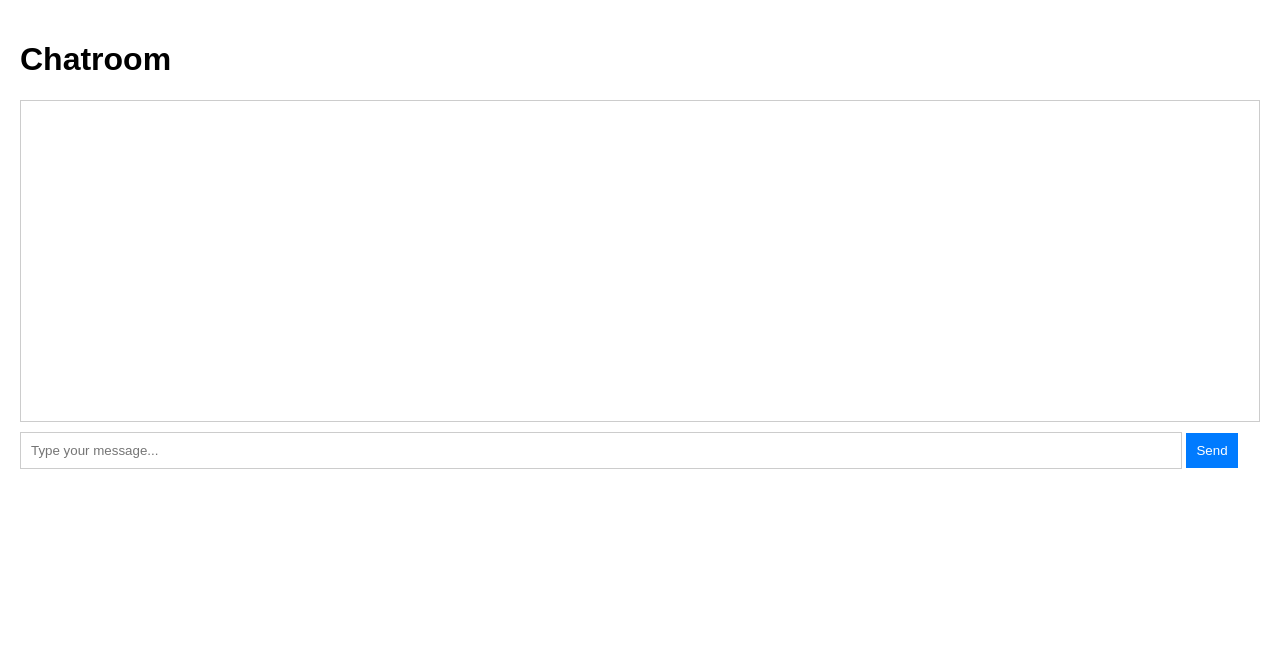
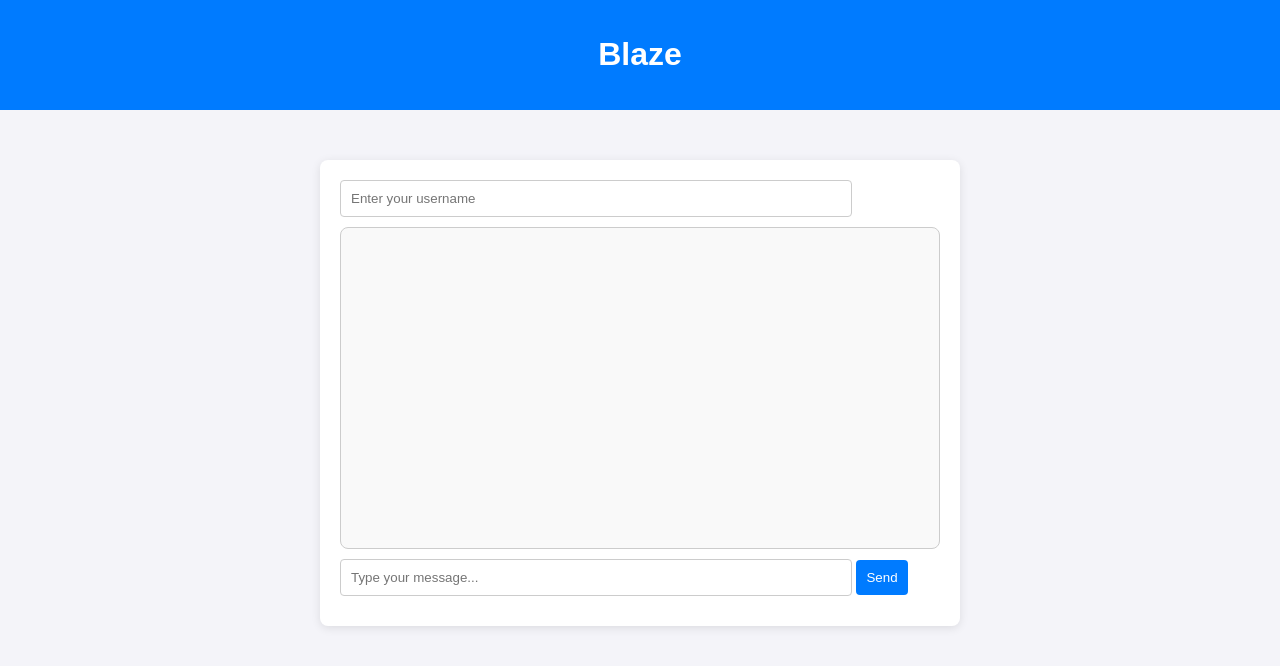
Before and after one commit to SecondRoblox/Blaze, a website: page public/index.html in a window 1280 px wide. Drawn offline with nearby package versions, Linux system fonts and the light colour scheme; no server answers.

Commit message:
Update index.html

```diff
--- a/public/index.html
+++ b/public/index.html
@@ -3,14 +3,29 @@
 <head>
     <meta charset="UTF-8">
     <meta name="viewport" content="width=device-width, initial-scale=1.0">
-    <title>Chatroom</title>
+    <title>Blaze</title>
     <script src="/socket.io/socket.io.js"></script>
     <script src="script.js" defer></script>
     <style>
         body {
             font-family: Arial, sans-serif;
             margin: 0;
+            padding: 0;
+            background-color: #f4f4f9;
+        }
+        header {
+            background-color: #007bff;
+            color: white;
+            padding: 15px;
+            text-align: center;
+        }
+        .chat-container {
+            max-width: 600px;
+            margin: 50px auto;
             padding: 20px;
+            background-color: white;
+            border-radius: 8px;
+            box-shadow: 0 2px 10px rgba(0, 0, 0, 0.1);
         }
         #messages {
             border: 1px solid #ccc;
@@ -18,11 +33,22 @@
             overflow-y: scroll;
             padding: 10px;
             margin-bottom: 10px;
+            border-radius: 8px;
+            background-color: #f9f9f9;
+        }
+        #messages div {
+            margin-bottom: 10px;
+            padding: 8px;
+            border-radius: 4px;
+            background-color: #007bff;
+            color: white;
         }
         input[type="text"] {
-            width: calc(100% - 100px);
+            width: calc(100% - 110px);
             padding: 10px;
             border: 1px solid #ccc;
+            border-radius: 4px;
+            margin-bottom: 10px;
         }
         button {
             padding: 10px;
@@ -30,16 +56,26 @@
             background-color: #007bff;
             color: white;
             cursor: pointer;
+            border-radius: 4px;
+            margin-bottom: 10px;
         }
         button:hover {
             background-color: #0056b3;
         }
+        #usernameInput {
+            margin-bottom: 10px;
+        }
     </style>
 </head>
 <body>
-    <h1>Chatroom</h1>
-    <div id="messages"></div>
-    <input type="text" id="messageInput" placeholder="Type your message..." />
-    <button id="sendMessage">Send</button>
+    <header>
+        <h1>Blaze</h1>
+    </header>
+    <div class="chat-container">
+        <input type="text" id="usernameInput" placeholder="Enter your username" />
+        <div id="messages"></div>
+        <input type="text" id="messageInput" placeholder="Type your message..." />
+        <button id="sendMessage">Send</button>
+    </div>
 </body>
 </html>
```
